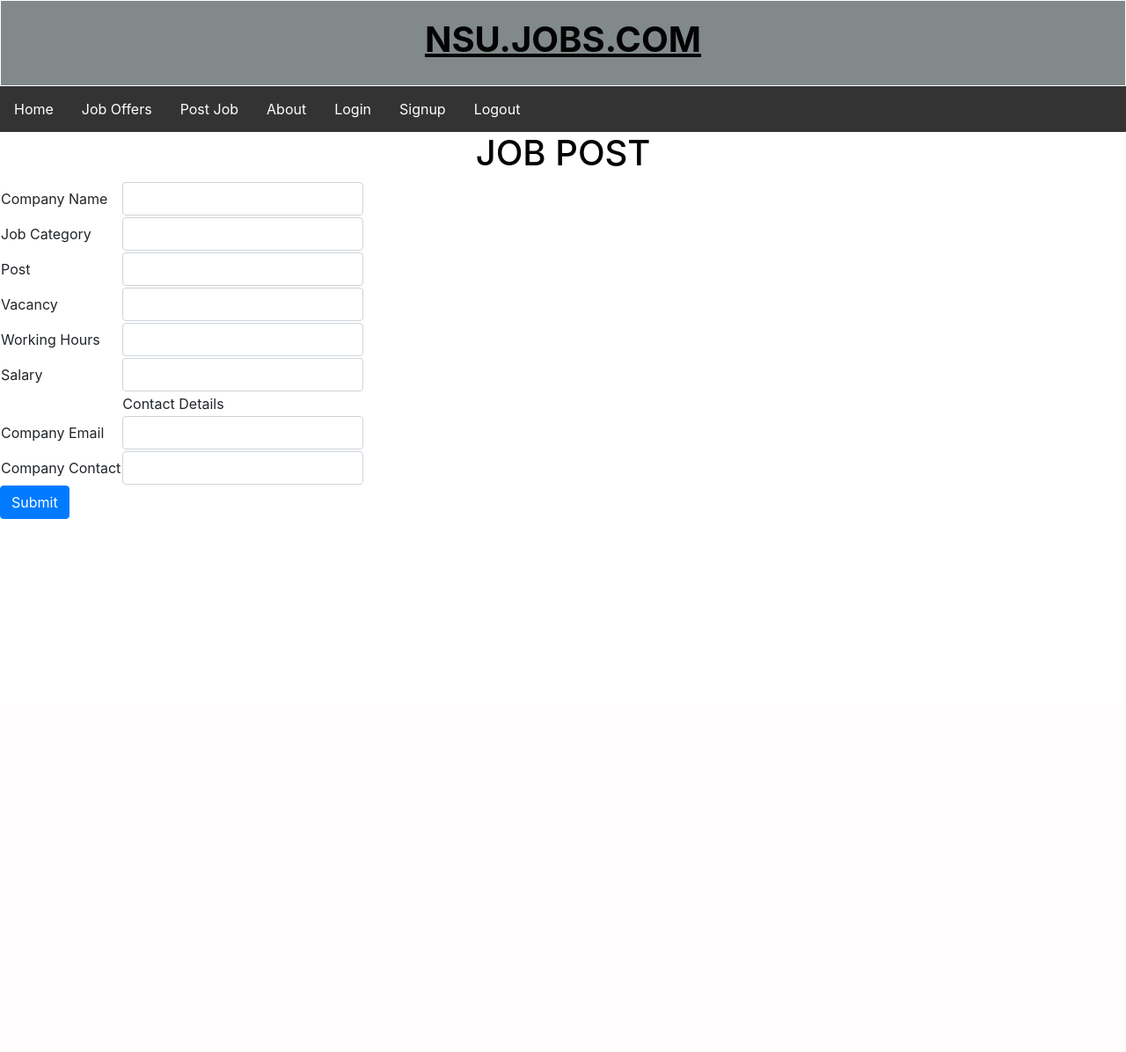
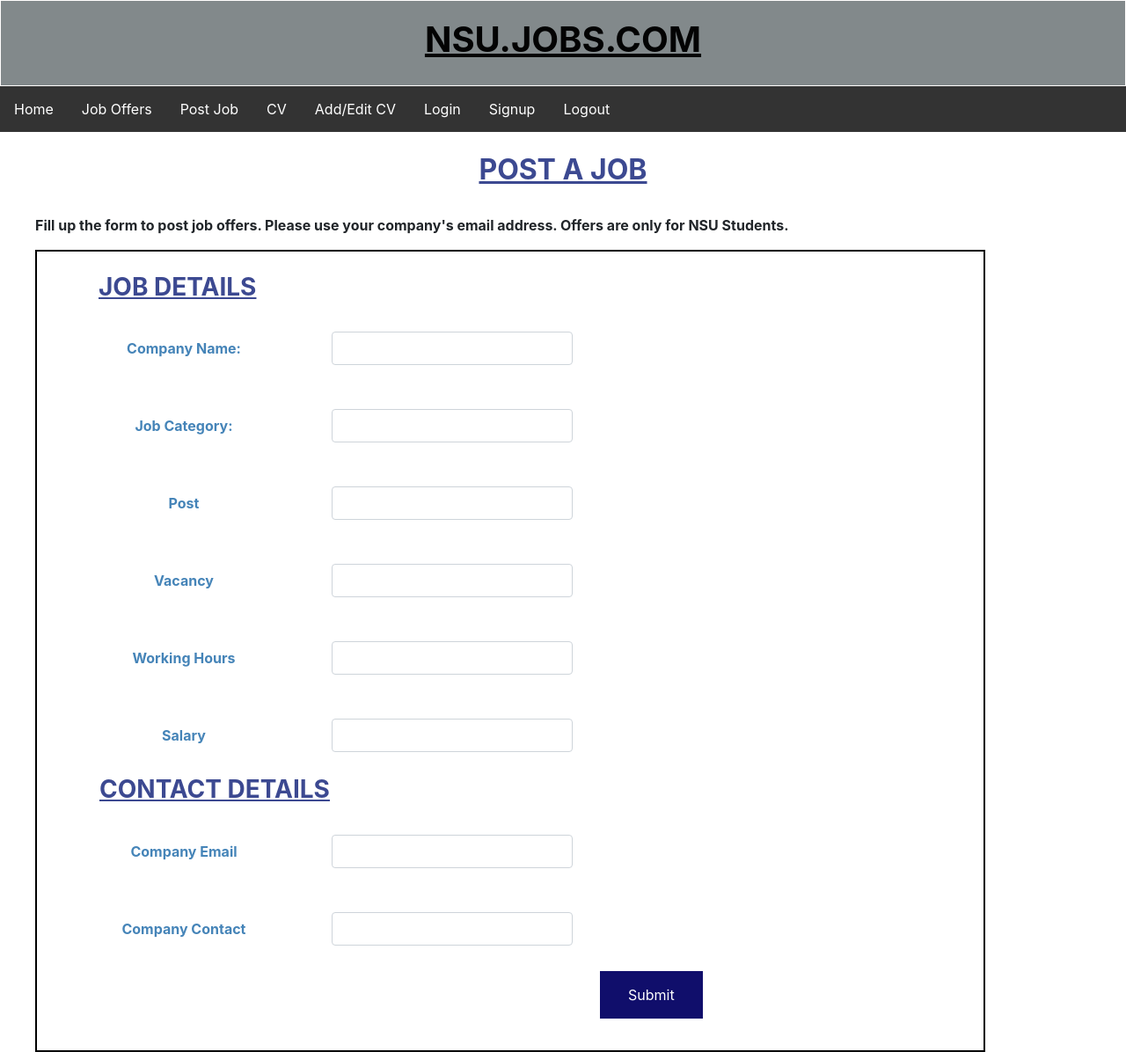
Before and after one commit to sifatjahan/CSE299-NSU-JOBS, a Django app: page /jobs/add in a window 1280 px wide. Shown: the whole page at 88% size. Before the commit the page ends 590 px from the top, so only its background shows below. Run offline with Django 3.2, Linux system fonts and the light colour scheme; some libraries are stand-ins or nearby versions.

Commit message:
Post Job (Frontend design)

```diff
--- a/webapp/templates/base.html
+++ b/webapp/templates/base.html
@@ -75,9 +75,10 @@
         <ul>
 
           <li><a class="active" href="{% url 'webapp:home' %}">Home</a></li>
-          <li><a href="#joboffers">Job Offers</a></li>
-          <li><a href="#postjob">Post Job</a></li>
-          <li><a href="#about">About</a></li>
+          <li><a href="{% url 'webapp:show_jobs' %}">Job Offers</a></li>
+          <li><a href="{% url 'webapp:add_jobs' %}">Post Job</a></li>
+          <li><a href="{% url 'webapp:profile' %}">CV</a></li>
+          <li><a href="{% url 'webapp:cv' %}">Add/Edit CV</a></li>
           <li><a href="{% url 'webapp:login' %}">Login</a></li>
           <li><a href="{% url 'webapp:signup' %}">Signup</a></li>
           <li><a href="{% url 'webapp:logout' %}">Logout</a></li>
--- a/webapp/templates/jobs/add.html
+++ b/webapp/templates/jobs/add.html
@@ -3,51 +3,92 @@
 {% load widget_tweaks %}
 
 {% block body %}
+<style>
+ h2{
+    text-align: center;
+    text-transform: uppercase;
+    color: rgb(60, 73, 145);
+}
+</style>
+<br>
+   <h2><b><u>POST A JOB</u></b></h2><br>
+   <p style="margin-left:2.5em"><b>Fill up the form to post job offers. Please use your company's email address. Offers are only for NSU Students.</b></p>
+</style>
 
-<h1> JOB POST</h1>
 
-<form action="{% url 'webapp:add_jobs'%}" method="POST">
+<form style="margin-left: 2.5em;margin-right:10em;padding: 0 7em 2em 0;border-width: 2px; border-color: black; border-style:solid;"action="{% url 'webapp:add_jobs'%}" method="POST">
 {% csrf_token %}
+<style>
+    td {
+          text-align: center;
+          color: rgb(69, 132, 184);
+          }
+
+h3 {
+    text-transform: uppercase;
+    color: rgb(60, 73, 145);
+
+  }
+</style>
 <table>
+
+                <br><h3 style="margin-left:2.5em"></h3style><b><u>Job Details</u><b></h3>
+
     <tr>
-        <td>Company Name</td>
-        <td>{% render_field form.com_name class+="form-control" %}</td>
+        <td><b>Company Name:</b></td>
+        <td><br>{% render_field form.com_name class+="form-control" %}<br></td>
     </tr>
     <tr>
-        <td>Job Category</td>
-        <td>{% render_field form.category class+="form-control" %}</td>
+        <td><b>Job Category:</b></td>
+        <td><br>{% render_field form.category class+="form-control" %}<br></td>
     </tr>
     <tr>
-        <td>Post</td>
-        <td>{% render_field form.post class+="form-control" %}</td>
+        <td><b>Post</b></td>
+        <td><br>{% render_field form.post class+="form-control" %}<br></td>
     </tr>
     <tr>
-        <td>Vacancy</td>
-        <td>{% render_field form.vacancy class+="form-control" %}</td>
+        <td><b>Vacancy</b></td>
+        <td><br>{% render_field form.vacancy class+="form-control" %}<br></td>
     </tr>
     <tr>
-        <td>Working Hours</td>
-        <td>{% render_field form.hours class+="form-control" %}</td>
+        <td><b>Working Hours</b></td>
+        <td><br>{% render_field form.hours class+="form-control" %}<br></td>
     </tr>
     <tr>
-        <td>Salary</td>
-        <td>{% render_field form.salary class+="form-control" %}</td>
+        <td><b>Salary</b></td>
+        <td><br>{% render_field form.salary class+="form-control" %}<br></td>
     </tr>
+
+
     <th>
-        <td colspan="2">Contact Details</td>
+       <h3 style="margin-left:2.5em"><b><u>Contact Details</u></b></h3></td>
     </th>
     <tr>
-        <td>Company Email</td>
-        <td>{% render_field form.com_email class+="form-control" %}</td>
+        <td><b>Company Email</b></td>
+        <td><br>{% render_field form.com_email class+="form-control" %}<br></td>
     </tr>
     <tr>
-        <td>Company Contact</td>
-        <td>{% render_field form.com_contact class+="form-control" %}</td>
+        <td><b>Company Contact</b></td>
+        <td><br>{% render_field form.com_contact class+="form-control" %}<br></td>
     </tr>
 
 </table>
+<style>
+    .button {
+      background-color: rgb(16, 14, 107);
+      border: none;
+      color: white;
+      padding: 15px 32px;
+      text-align: center;
+      text-decoration: none;
+      display: inline-block;
+      font-size: 16px;
+      margin: 4px 2px;
+      cursor: pointer;
+    }
+    </style>
 
 
-<input type="submit" class="btn btn-primary" value="Submit">
+<input style="margin-left:40em" type="submit" class="button" value="Submit">
 </form>
 {% endblock %}
--- a/webapp/templates/jobs/job.html
+++ b/webapp/templates/jobs/job.html
@@ -3,6 +3,7 @@
 {% block body %}
 
 <table border='1'>
+
         <tr>
             <td>Company Name</td>
             <td>{{ job.com_name }}</td>
```
Also changed, not shown: webapp/templates/home.html (+0 -12 lines).
